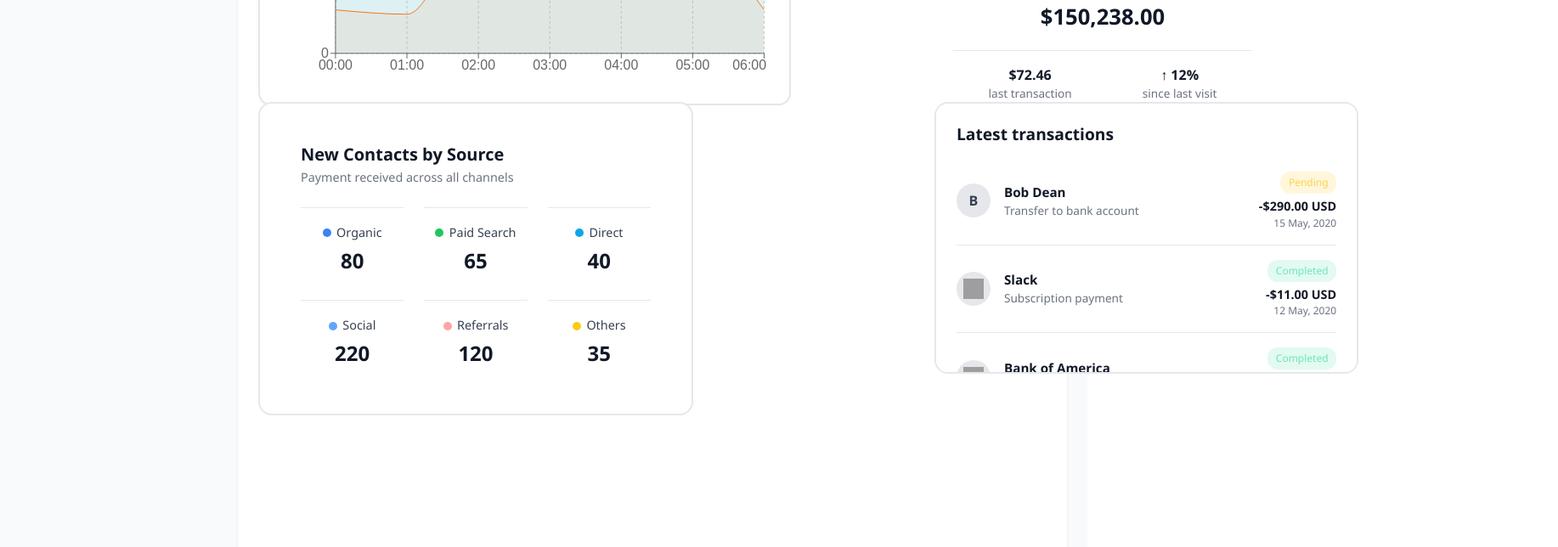
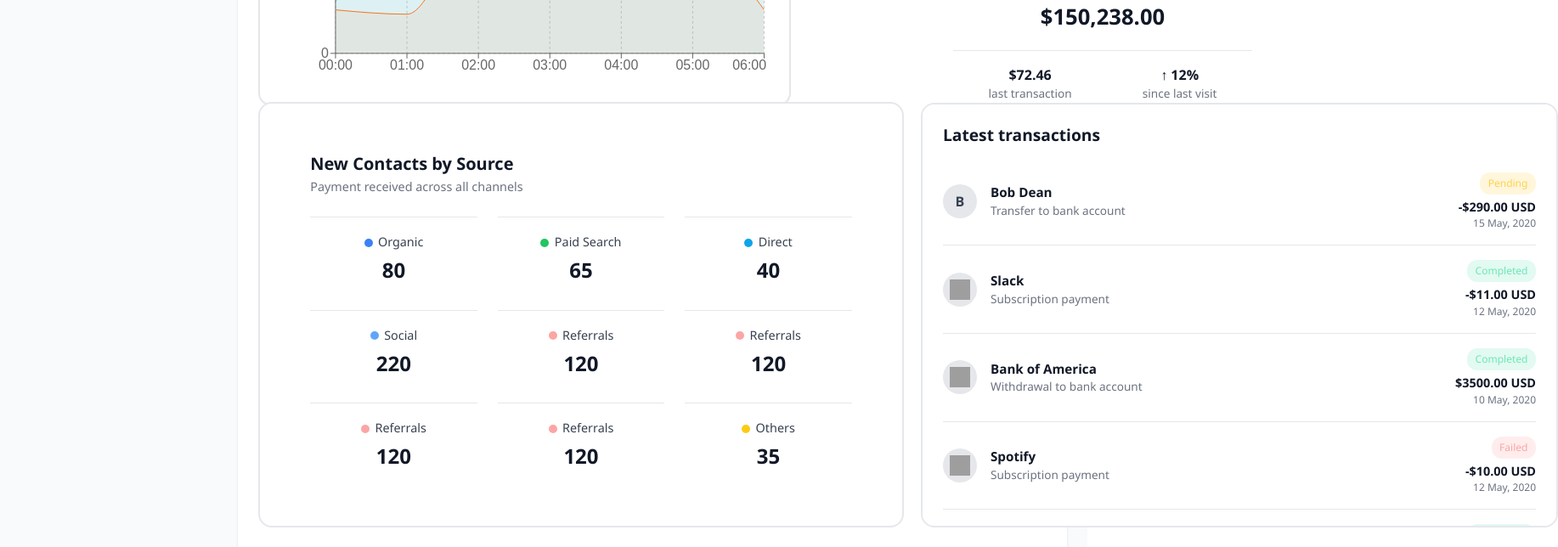
Before and after one commit to Akshay-patil-dav/Admin-Panel-Using-React, a React (Vite) app: page / in a window 1280 px wide. Shown: the part 900-1544 px from the top of the page at 85% size, 1834 px wide, since content can reach past the window. Built offline with nearby package versions, Linux system fonts and the light colour scheme; grey boxes are pictures that could not be loaded.

Commit message:
Update Dashboard
Update Dashboard

```diff
--- a/src/components/Dashboard/Dashboard.jsx
+++ b/src/components/Dashboard/Dashboard.jsx
@@ -64,8 +64,10 @@ export default function Dashboard() {
           </div>
           {/* ****************  */}
           <ProjectBalanceCard />
-          <ContactSourceCard />
-          <TransactionListCard />
+        <div className='cardbott' >
+        <ContactSourceCard />
+        <TransactionListCard />
+        </div>
         </div>
       </main>
     </div>
--- a/src/components/Dashboard/components/ContactSourceCard .jsx
+++ b/src/components/Dashboard/components/ContactSourceCard .jsx
@@ -6,6 +6,10 @@ const ContactSourceCard = () => {
     { label: 'Paid Search', value: 65, color: '#22c55e' },
     { label: 'Direct', value: 40, color: '#0ea5e9' },
     { label: 'Social', value: 220, color: '#60a5fa' },
+    { label: 'Referrals', value: 120, color: '#fca5a5' },
+
+    { label: 'Referrals', value: 120, color: '#fca5a5' },
+    { label: 'Referrals', value: 120, color: '#fca5a5' },
     { label: 'Referrals', value: 120, color: '#fca5a5' },
     { label: 'Others', value: 35, color: '#facc15' },
   ];
--- a/src/css/Pages_Css/Dashboard.css
+++ b/src/css/Pages_Css/Dashboard.css
@@ -4,6 +4,13 @@
 @import url("./component/ContactSourceCard.css");
 @import url("./component/TransactionListCard.css");
 
+
+
+.cardbott{
+  display: flex;
+  position: absolute;
+  top: 1020px;
+}
 
 .c-dashboardInfo {
     margin-bottom: 30px;
--- a/src/css/Pages_Css/component/ContactSourceCard.css
+++ b/src/css/Pages_Css/component/ContactSourceCard.css
@@ -1,16 +1,17 @@
 #contact-source-card.cs-card-container {
     background-color: #ffffff;
-    padding: 3em;
+    padding: 3.7em;
     border-radius: 16px;
     /* box-shadow: 0 4px 20px rgba(0, 0, 0, 0.05); */
     font-family: 'Segoe UI', Tahoma, Geneva, Verdana, sans-serif;
     /* max-width: 600px; */
-    width: 40%;
+    width: 760px;
 
     margin: auto;
-    position: absolute;
+
     border: 2px solid #e5e7eb;
-    top: 1020px;
+
+
   }
 
   .cs-title {
--- a/src/css/Pages_Css/component/TransactionListCard.css
+++ b/src/css/Pages_Css/component/TransactionListCard.css
@@ -6,13 +6,15 @@
     font-family: 'Segoe UI', sans-serif;
     border: 2px solid #e5e7eb;
     /* max-width: 700px; */
-    width: 39%;
-    height: 40%;
+    width: 750px;
+    height: 500px;
     margin: auto;
-    position: absolute;
+    /* position: absolute;
     top: 1020px;
-    left: 1100px;
+    left: 1100px; */
     overflow-y: scroll;
+    position: relative;
+    left: 20px;
   }
 
   .tl-header {
```
